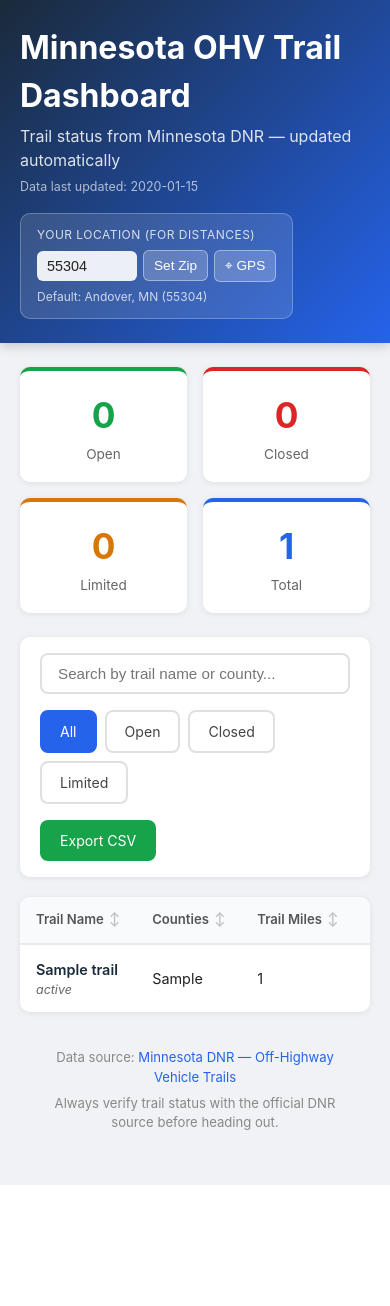
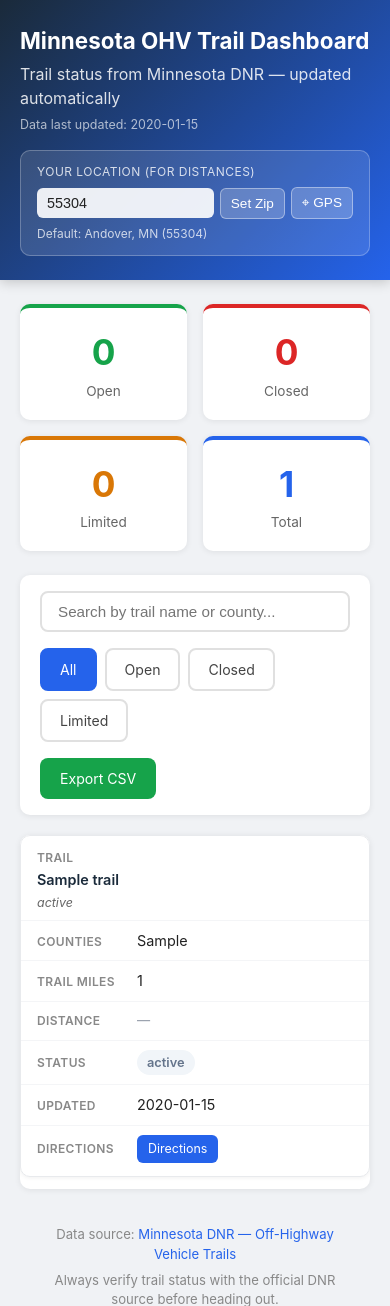
Before and after one commit to mgossman71/ohv-trail-dashboard, a Flask app: page / in a window 390 px wide. Shown: the top 1306 px of the page. Before the commit the page ends 1185 px from the top, so only its background shows below. Run offline with Flask 3, Linux system fonts and the light colour scheme; tables that the repository leaves empty hold one stand-in row (values such as "Sample post").

Commit message:
Fix mobile layout: responsive card view for trail table
On screens narrower than 700px the table header is hidden and each
row renders as a stacked card with inline field labels, eliminating
horizontal scrolling and row overflow on mobile devices.

Co-Authored-By: Claude Sonnet 4.6 <noreply@anthropic.com>

```diff
--- a/templates/index.html
+++ b/templates/index.html
@@ -87,6 +87,58 @@
 
         .sort-arrow { opacity: 0.35; margin-left: 2px; }
         .sort-arrow.active { opacity: 1; }
+
+        /* ── Mobile: stack each row as a card ─────────────────────────────── */
+        @media (max-width: 700px) {
+            header .inner { flex-direction: column; }
+            header .title-block h1 { font-size: 1.4rem; }
+            .location-widget { width: 100%; min-width: unset; }
+
+            .trails-table { border-radius: 10px; }
+
+            /* Hide the header row — labels come from data-label on each cell */
+            #trails-table thead { display: none; }
+
+            #trails-table tbody tr {
+                display: block;
+                border: 1px solid #e8eaed;
+                border-radius: 10px;
+                margin-bottom: 12px;
+                padding: 4px 0;
+                background: white;
+                box-shadow: 0 1px 4px rgba(0,0,0,0.06);
+            }
+            #trails-table tbody tr:hover { background: white; }
+
+            #trails-table td {
+                display: flex;
+                align-items: baseline;
+                gap: 10px;
+                padding: 9px 16px;
+                border-bottom: 1px solid #f4f5f7;
+                font-size: 0.9rem;
+            }
+            #trails-table td:last-child { border-bottom: none; }
+
+            /* Left-side label pulled from data-label attribute */
+            #trails-table td::before {
+                content: attr(data-label);
+                flex-shrink: 0;
+                width: 90px;
+                font-size: 0.75rem;
+                font-weight: 600;
+                color: #888;
+                text-transform: uppercase;
+                letter-spacing: 0.03em;
+            }
+
+            /* Trail name cell: stack name + notes vertically */
+            #trails-table td.trail-name { flex-direction: column; align-items: flex-start; gap: 2px; }
+            #trails-table td.trail-name::before { width: auto; }
+
+            /* Sort headers not usable on mobile — hide sort hint */
+            .sort-arrow { display: none; }
+        }
     </style>
 </head>
 <body>
@@ -150,16 +202,16 @@
                 {% if trails %}
                     {% for trail in trails %}
                     <tr data-lat="{{ trail.trail_lat or '' }}" data-lng="{{ trail.trail_lng or '' }}" data-name="{{ trail.name | e }}">
-                        <td class="trail-name">
+                        <td class="trail-name" data-label="Trail">
                             <a href="{{ trail.dnr_url }}" target="_blank" rel="noopener">{{ trail.name }}</a>
                             {% if trail.status_notes %}
                                 <span class="status-notes">{{ trail.status_notes }}</span>
                             {% endif %}
                         </td>
-                        <td>{{ trail.counties or '—' }}</td>
-                        <td>{{ trail.miles if trail.miles else '—' }}</td>
-                        <td class="distance-cell">—</td>
-                        <td>
+                        <td data-label="Counties">{{ trail.counties or '—' }}</td>
+                        <td data-label="Trail Miles">{{ trail.miles if trail.miles else '—' }}</td>
+                        <td class="distance-cell" data-label="Distance">—</td>
+                        <td data-label="Status">
                             {% set s = trail.status_display %}
                             {% if s == 'OPEN' %}
                                 <span class="badge badge-open">OPEN</span>
@@ -171,8 +223,8 @@
                                 <span class="badge badge-unknown">{{ trail.status }}</span>
                             {% endif %}
                         </td>
-                        <td>{{ trail.last_updated or '—' }}</td>
-                        <td><a class="btn-directions" href="#" target="_blank" rel="noopener">Directions</a></td>
+                        <td data-label="Updated">{{ trail.last_updated or '—' }}</td>
+                        <td data-label="Directions"><a class="btn-directions" href="#" target="_blank" rel="noopener">Directions</a></td>
                     </tr>
                     {% endfor %}
                 {% else %}
```
